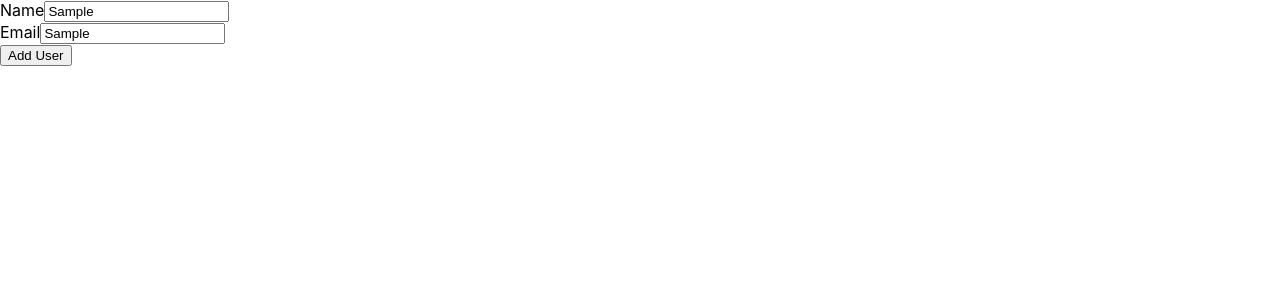
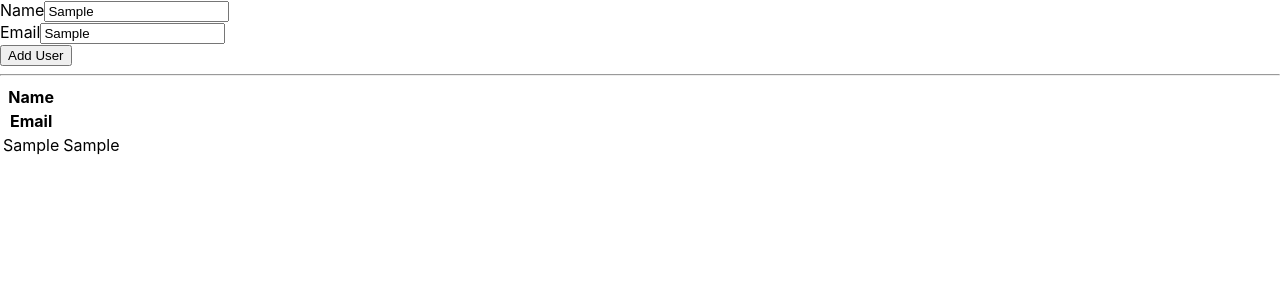
Before and after one commit to vinothsmart/react-testing, a React (Create React App) app: page / in a window 1280 px wide. Both pictures are taken after typing "Sample", "Sample" into the empty fields and a click on the button "Add User". Shown: the top 300 px of the page. Built offline with nearby package versions, Linux system fonts and the light colour scheme.

Commit message:
adding test cases

```diff
--- a/src/App.js
+++ b/src/App.js
@@ -1,9 +1,19 @@
-import UserForm from './UserForm';
+import { useCallback, useState } from "react";
+import UserForm from "./UserForm";
+import UserList from "./UserList";
 
 function App() {
+  const [users, setUsers] = useState([]);
+
+  const addUser = useCallback((user) => {
+    setUsers((prevUsers) => [...prevUsers, user]);
+  }, []);
+
   return (
     <div>
-      <UserForm />
+      <UserForm addUser={addUser} />
+      <hr />
+      <UserList users={users} />
     </div>
   );
 }
--- a/src/UserForm.js
+++ b/src/UserForm.js
@@ -1,13 +1,12 @@
-import { useState } from 'react';
+import { useState } from "react";
 
-function UserForm() {
-  const [email, setEmail] = useState('');
-  const [name, setName] = useState('');
+function UserForm({ addUser }) {
+  const [email, setEmail] = useState("");
+  const [name, setName] = useState("");
 
   const handleSubmit = (event) => {
     event.preventDefault();
-
-    console.log(name, email);
+    addUser({ name, email });
   };
 
   return (
--- a/src/UserList.js
+++ b/src/UserList.js
@@ -0,0 +1,24 @@
+const UserList = ({ users }) => {
+  const rendredUsers = users.map((user) => (
+    <tr key={user.name}>
+      <td>{user.name}</td>
+      <td>{user.email}</td>
+    </tr>
+  ));
+
+  return (
+    <table>
+      <thead>
+        <tr>
+          <th>Name</th>
+        </tr>
+        <tr>
+          <th>Email</th>
+        </tr>
+      </thead>
+      <tbody>{rendredUsers}</tbody>
+    </table>
+  );
+};
+
+export default UserList;
```
